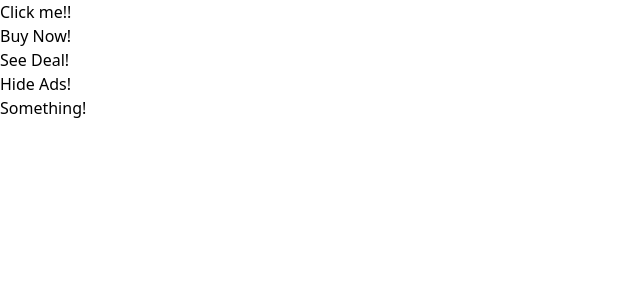
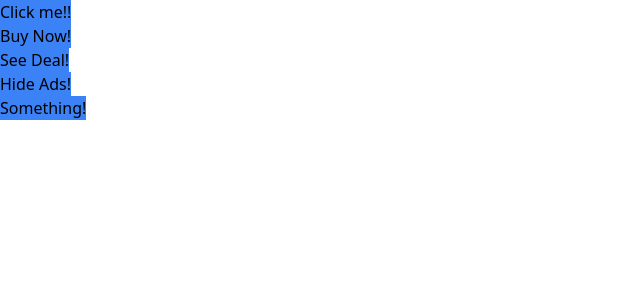
Before and after one commit to ingvillajimenez/comps, a React (Create React App) app: page / in a window 1280 px wide. Shown: the top 300 px of the page, without its empty margins (0-640 px from the left). Built offline with nearby package versions, Linux system fonts and the light colour scheme.

Commit message:
How to use Tailwind

```diff
--- a/src/App.js
+++ b/src/App.js
@@ -41,3 +41,4 @@ export default App;
 // npx tailwindcss init -p
 
 // tailwindcss.com/docs/guides/create-react-app
+// https://tailwindcss.com/docs/installation
--- a/src/Button.js
+++ b/src/Button.js
@@ -10,7 +10,7 @@ function Button({
   outline,
   rounded,
 }) {
-  return <button>{children}</button>;
+  return <button className="bg-blue-500">{children}</button>;
 }
 
 Button.propTypes = {
```
